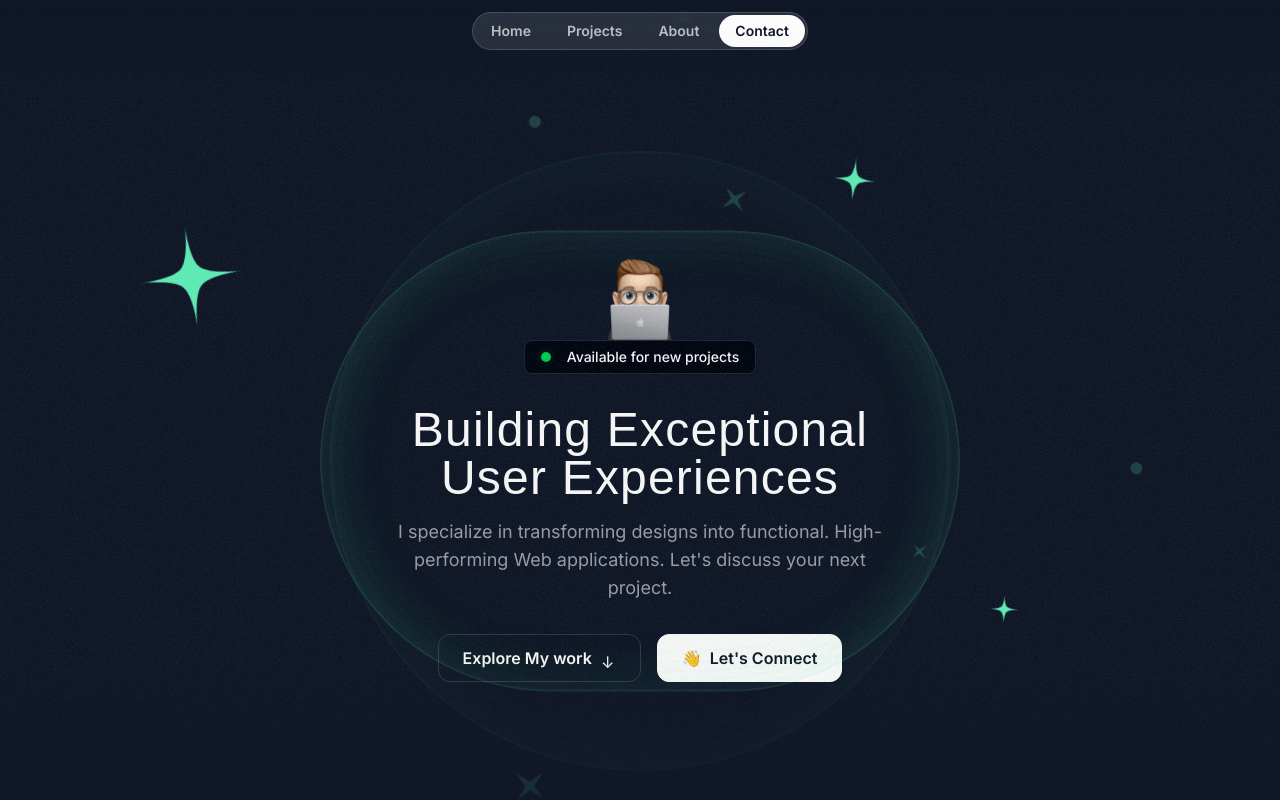
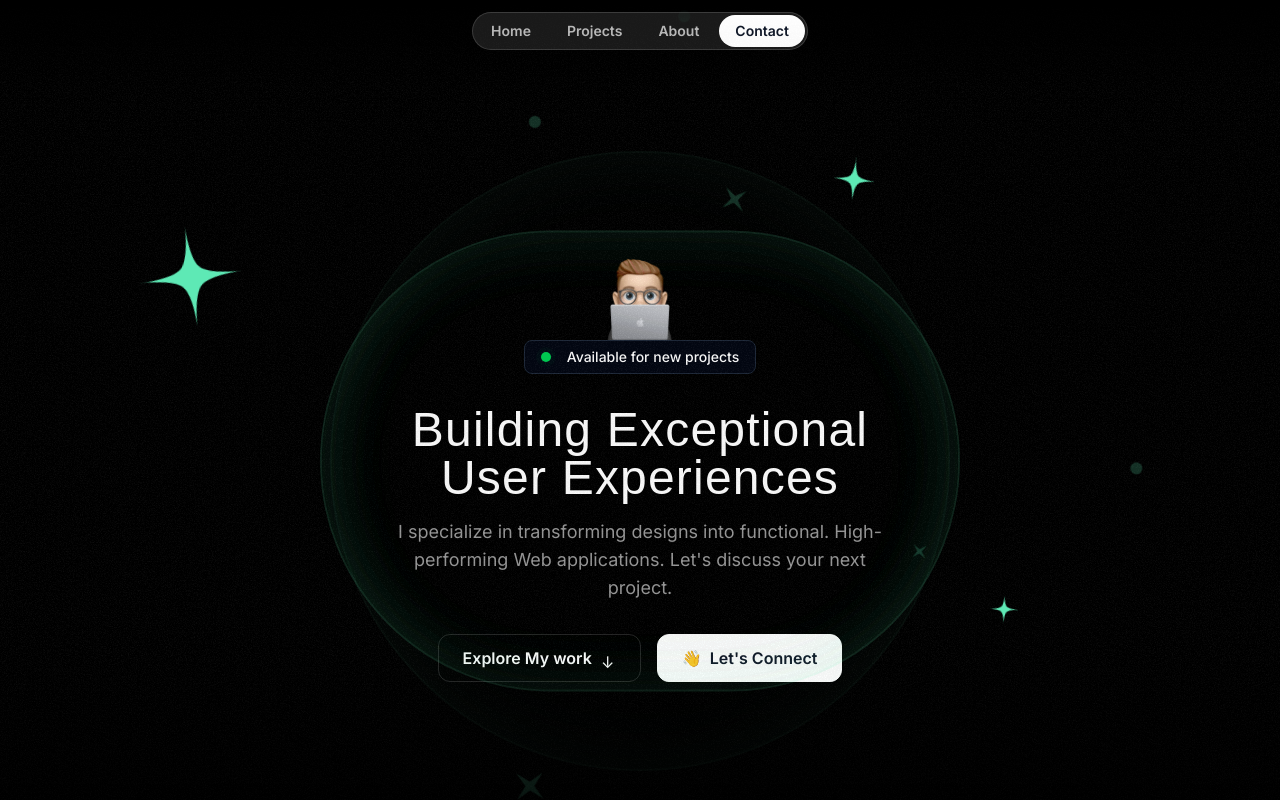
Before and after one commit to rahulrajput34/Portfolio-Website, a Next.js app: page / in a window 1280 px wide. Shown: the top 800 px of the page. Built offline with nearby package versions, Linux system fonts and the light colour scheme; a web font is replaced by a local one.

Commit message:
fix: change the layout color  of the code black

```diff
--- a/app/layout.tsx
+++ b/app/layout.tsx
@@ -27,7 +27,7 @@ export default function RootLayout({
         className={twMerge(
           inter.variable,
           calistoga.variable,
-          "bg-gray-900 text-white antialiased font-sans"
+          "bg-black text-white antialiased font-sans"
         )}
       >
         {children}
```
